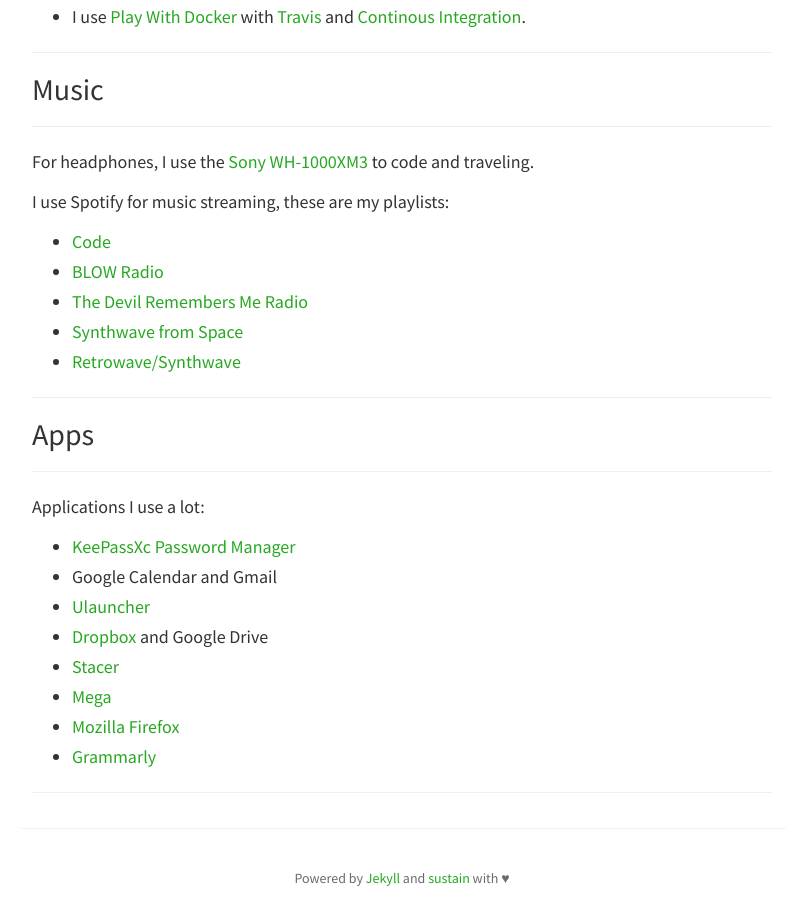
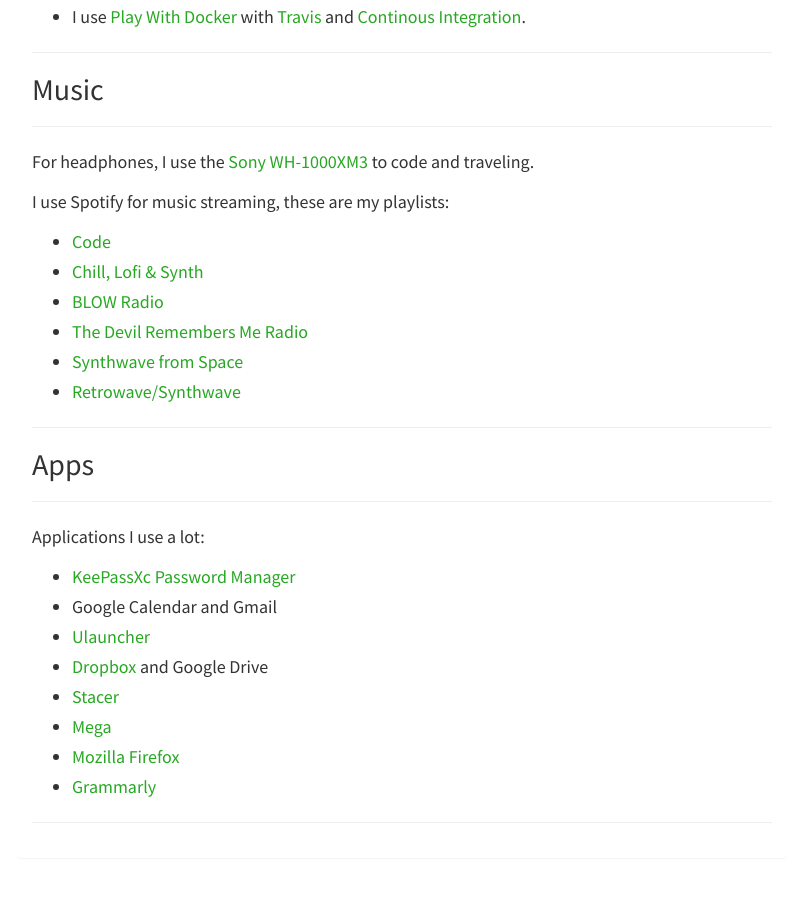
Before and after one commit to jfernancordova/jfernancordova.github.io, a Jekyll site: the page built from _posts/2018-03-15-how-i-work.md, in a window 1280 px wide and 900 px high, scrolled down 1995 px. Shown: the whole window, without its empty margins (238-1041 px from the left). Built offline with Jekyll 4.4.1, drawn with Linux system fonts in a browser that asks for light colours; nearby versions of some CDN libraries; comment, search, counter and statistics services are not loaded.

Commit message:
Update 2018-03-15-how-i-work.md

```diff
--- a/_posts/2018-03-15-how-i-work.md
+++ b/_posts/2018-03-15-how-i-work.md
@@ -63,6 +63,7 @@
 
 I use Spotify for music streaming, these are my playlists:
 * [Code](https://open.spotify.com/playlist/64wXWgmR88vs34UtF9b5DB?si=MqAvoiQLRnSH5mPmsKGUnA)
+* [Chill, Lofi & Synth](https://open.spotify.com/playlist/4qMbc9yPvLm3Dt0cZ5JtKR?si=baed187896544f70)
 * [BLOW Radio](https://open.spotify.com/playlist/37i9dQZF1E4qPb8puPcbpZ?si=9T5XyqJSRNmjHp97xaAQKA)
 * [The Devil Remembers Me Radio](https://open.spotify.com/playlist/37i9dQZF1E8KhueUhX75me?si=L-QZDX2ISk675eKwy0IAkw)
 * [Synthwave from Space](https://open.spotify.com/playlist/4sgUux9hmykyWYmVoe4W6p?si=kxzlcRntTz-oCF6w-I7FJA)
```
